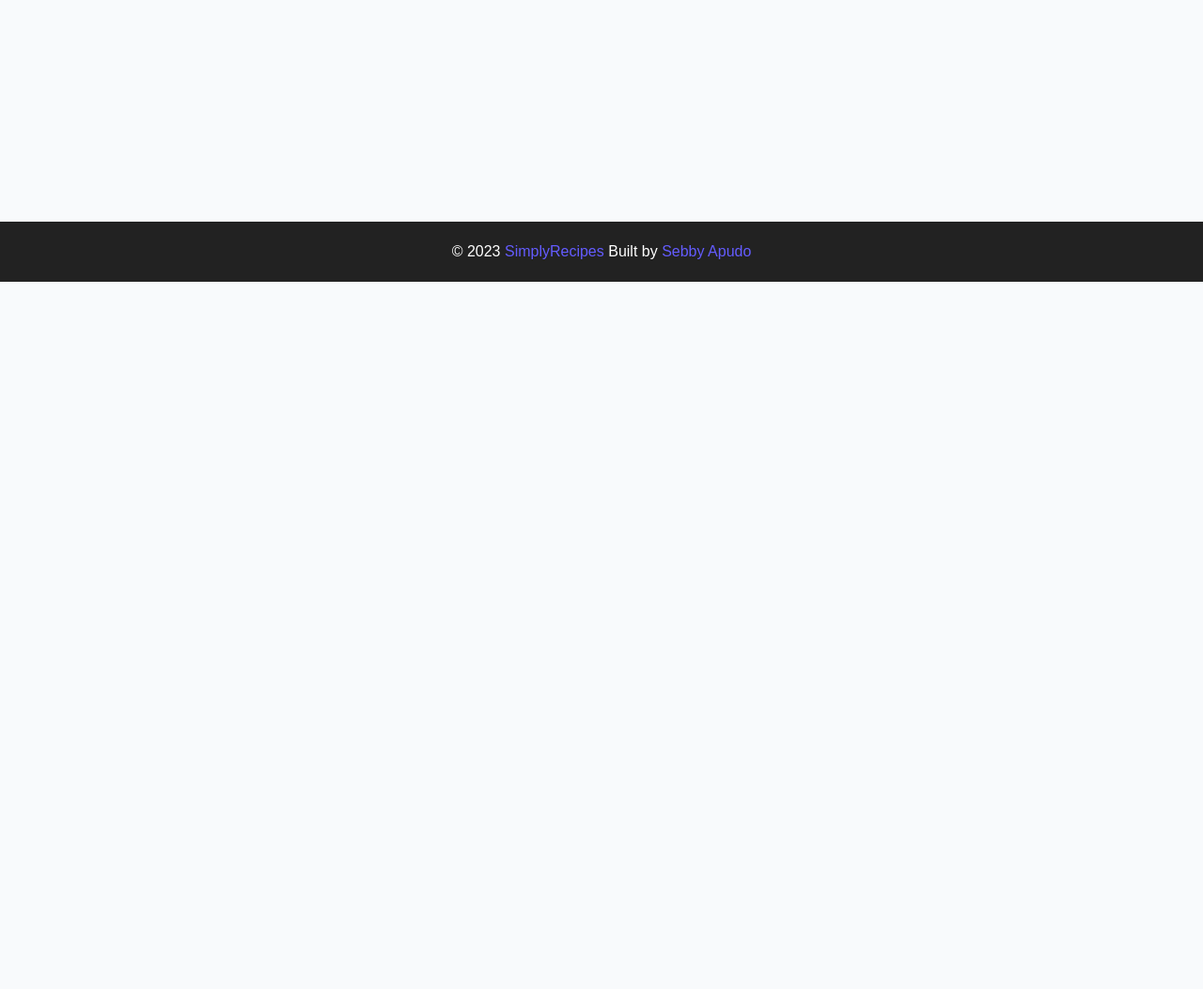
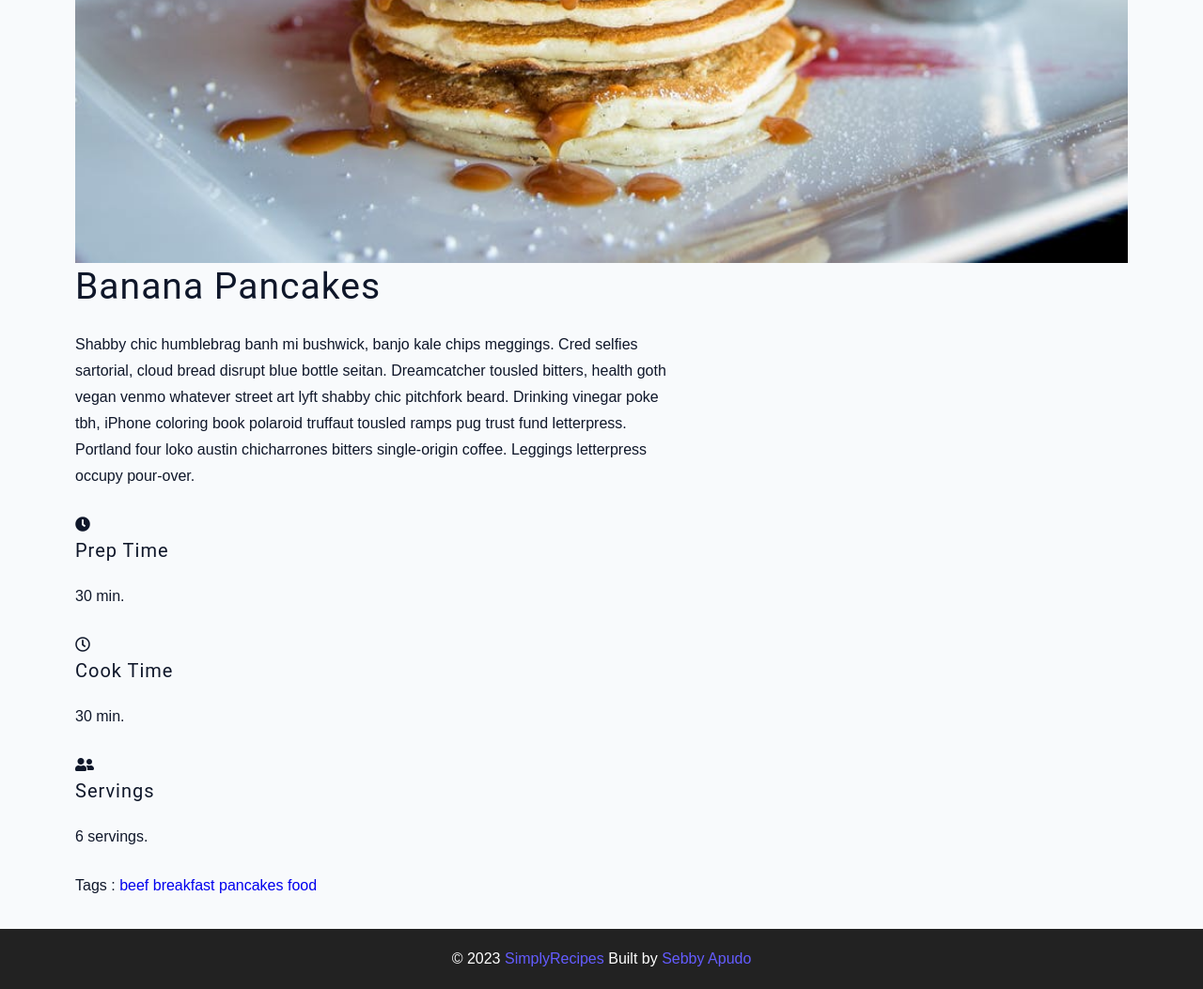
Before and after one commit to sebbyapudo/SimplyRecipes, a plain HTML site: page single-recipe.html in a window 1280 px wide. Shown: the part 532-1585 px from the top of the page at 94% size. Before the commit the page ends 832 px from the top, so only its background shows below. Drawn offline with Linux system fonts and the light colour scheme.

Commit message:
Set up the mark up for the hero section for the single recipe page

```diff
--- a/single-recipe.html
+++ b/single-recipe.html
@@ -4,7 +4,7 @@
     <meta charset="UTF-8" />
     <meta http-equiv="X-UA-Compatible" content="IE=edge" />
     <meta name="viewport" content="width=device-width, initial-scale=1.0" />
-    <title>Sibgle recipe page</title>
+    <title>Single recipe page</title>
     <!-- favicon -->
     <link rel="shortcut icon" href="./assets/favicon.ico" type="image/x-icon" />
     <!-- normalize -->
@@ -46,7 +46,46 @@
 
     <!-- main -->
     <main class="page">
-      <h1>Single recipe page.</h1>
+      <section class="recipe-hero">
+        <img src="./assets/recipes/recipe-4.jpeg" alt="pancakes" class="img recipe-hero-img" >
+        <article>
+          <h2>Banana pancakes</h2>
+          <p>
+            Shabby chic humblebrag banh mi bushwick, banjo kale chips meggings. Cred selfies sartorial, cloud bread disrupt blue bottle seitan. Dreamcatcher tousled bitters, health goth vegan venmo whatever street art lyft shabby chic pitchfork beard. Drinking vinegar poke tbh, iPhone coloring book polaroid truffaut tousled ramps pug trust fund letterpress. Portland four loko austin chicharrones bitters single-origin coffee. Leggings letterpress occupy pour-over.
+          </p>
+          <!-- recipe-icons -->
+          <div class="recipe-icons">
+            <!-- single recipe icon -->
+            <article>
+              <i class="fas fa-clock"></i>
+              <h5>prep time</h5>
+              <p>30 min.</p>
+            </article>
+            <!-- single recipe icon -->
+            <article>
+              <i class="far fa-clock"></i>
+              <h5>cook time</h5>
+              <p>30 min.</p>
+            </article>
+            <!-- single recipe icon -->
+            <article>
+              <i class="fas fa-user-friends"></i>
+              <h5>servings</h5>
+              <p>6 servings.</p>
+            </article>
+          </div>
+          <!-- recipe-tags -->
+          <div class="recipe-tags">
+            Tags :
+            <a href="tag-template.html"> beef</a>
+            <a href="tag-template.html"> breakfast</a>
+            <a href="tag-template.html"> pancakes</a>
+            <a href="tag-template.html"> food</a>
+          </div>
+        </article>
+      </section>
+      <!-- recipe content  -->
+      <section class="recipe-content"></section>
     </main>
     <!-- end of main -->
 
```
